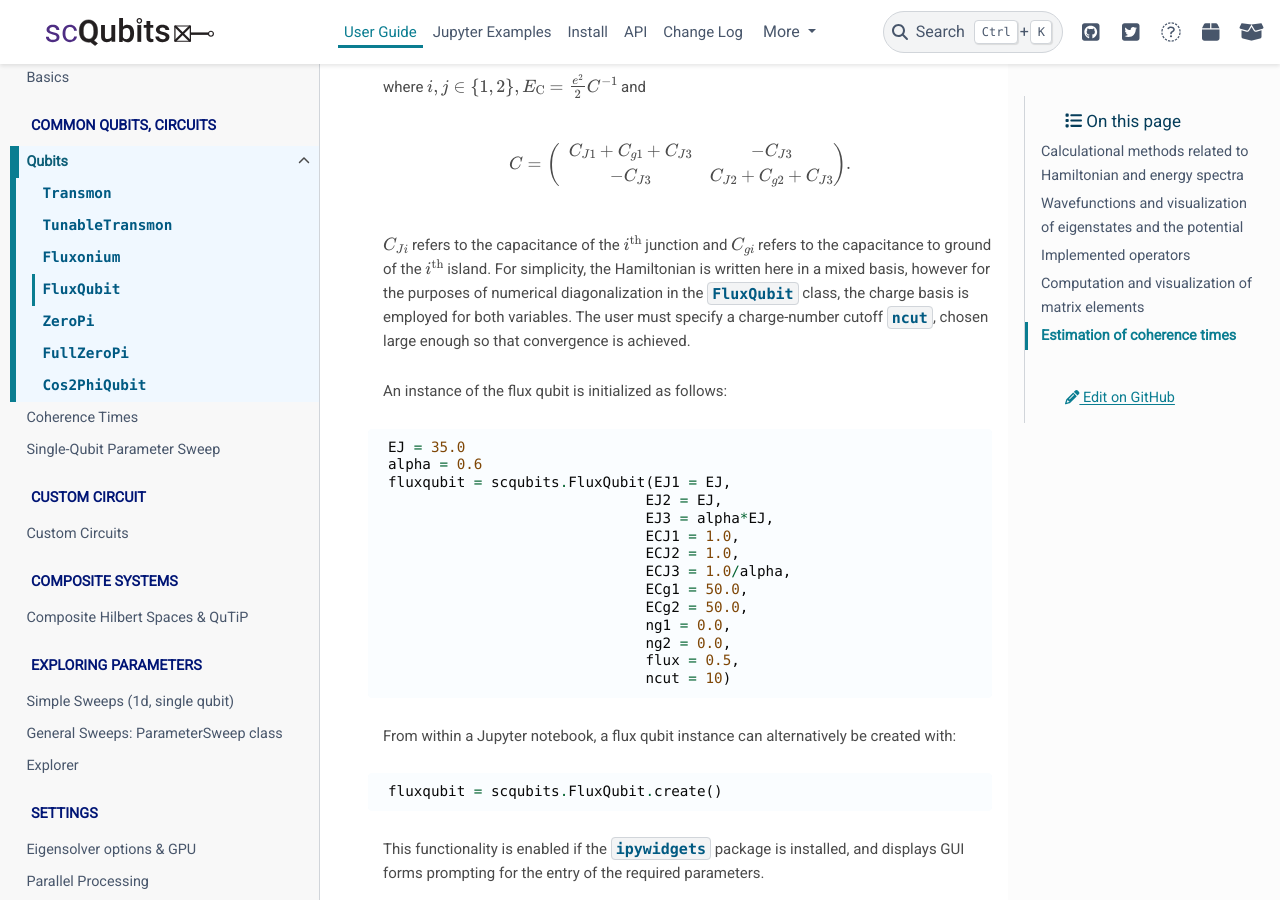
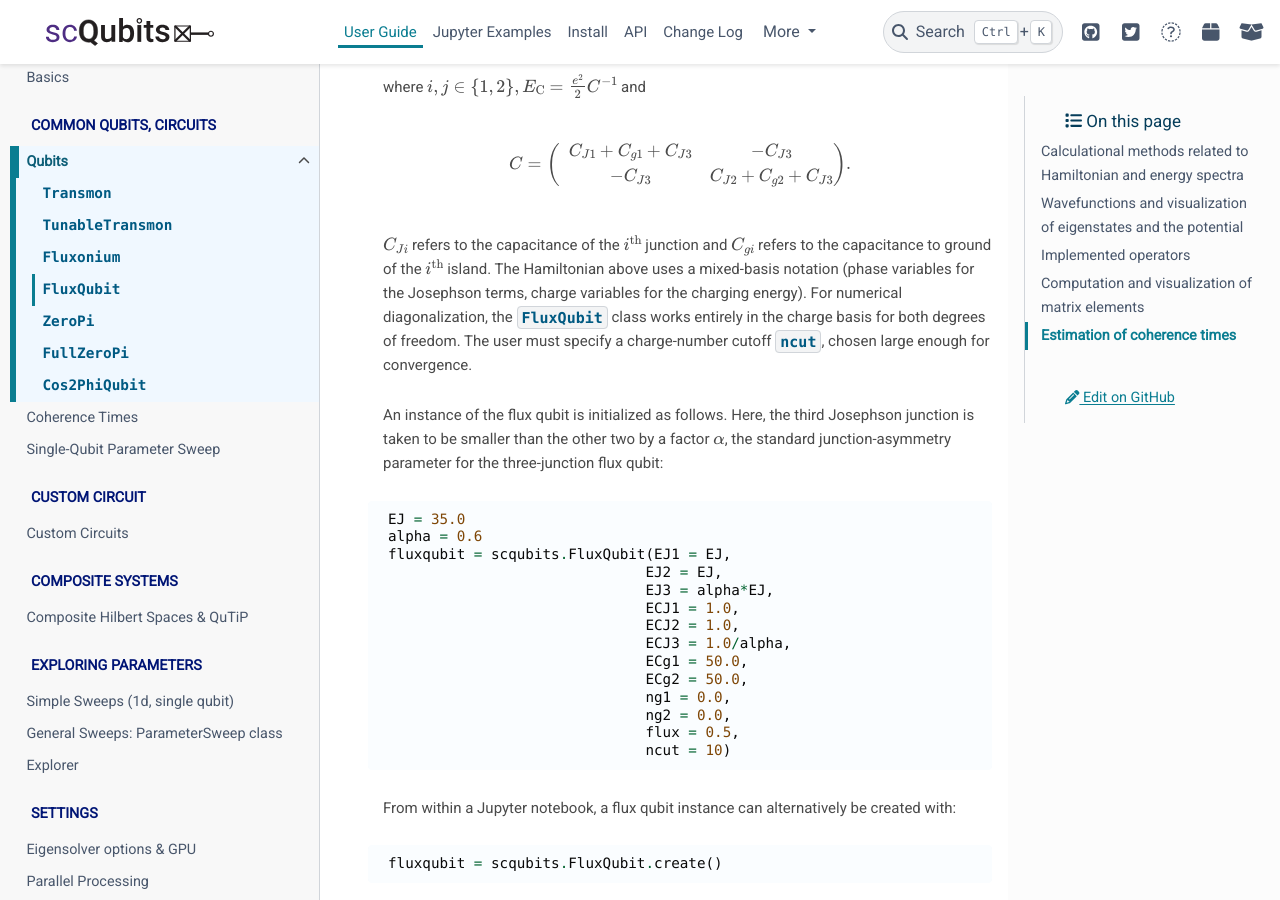
Before and after one commit to scqubits/scqubits-doc, a Sphinx documentation site: the page built from docs/source/guide/qubits/flux_qubit.rst, in a window 1280 px wide and 900 px high, scrolled down 609 px. Built offline with Sphinx 7.4.7 and the PyData theme 0.15.4, drawn with Linux system fonts in a browser that asks for light colours; pages that are not in the unit, such as notebooks, are missing from menus.

Commit message:
prose pass: substantive items from review notes
- flux_qubit.rst: rewrite the "For simplicity" sentence (the
  mixed-basis notation isn't a simplification, it's the standard
  physics notation); add a one-line explanation of the alpha
  asymmetry parameter used in the example code.
- guide-units.rst: add a .. warning:: about silently-wrong coherence
  times when the units setting doesn't match the energy scale used
  for qubit parameters.
- hilbertspace.ipynb: explain the identity_wrap argument order
  (which subsystem the operator lives in vs. the full subsystem list).
- paramsweep.ipynb: promote the param_name constraint from a
  trailing "Note: ..." line to a proper .. note:: admonition that
  precedes the code.
- paramsweep2-deepcopy.ipynb: fix malformed ".. note:" (single
  colon) -> ".. note::" so it renders as an admonition.

Co-Authored-By: Claude Opus 4.7 (1M context) <noreply@anthropic.com>

```diff
--- a/docs/source/guide/qubits/flux_qubit.rst
+++ b/docs/source/guide/qubits/flux_qubit.rst
@@ -27,9 +27,9 @@ where :math:`i,j \in \{1,2\}, E_\text{C}=\tfrac{e^2}{2}C^{-1}` and
    -C_{J3} & C_{J2}+C_{g2}+C_{J3}
    \end{matrix}\right).
 
-:math:`C_{Ji}` refers to the capacitance of the :math:`i^\text{th}` junction and :math:`C_{gi}` refers to the capacitance to ground of the :math:`i^\text{th}` island. For simplicity, the Hamiltonian is written here in a mixed basis, however for the purposes of numerical diagonalization in the ``FluxQubit`` class, the charge basis is employed for both variables. The user must specify a charge-number cutoff ``ncut``, chosen large enough so that convergence is achieved.
+:math:`C_{Ji}` refers to the capacitance of the :math:`i^\text{th}` junction and :math:`C_{gi}` refers to the capacitance to ground of the :math:`i^\text{th}` island. The Hamiltonian above uses a mixed-basis notation (phase variables for the Josephson terms, charge variables for the charging energy). For numerical diagonalization, the ``FluxQubit`` class works entirely in the charge basis for both degrees of freedom. The user must specify a charge-number cutoff ``ncut``, chosen large enough for convergence.
 
-An instance of the flux qubit is initialized as follows::
+An instance of the flux qubit is initialized as follows. Here, the third Josephson junction is taken to be smaller than the other two by a factor :math:`\alpha`, the standard junction-asymmetry parameter for the three-junction flux qubit::
 
    EJ = 35.0
    alpha = 0.6
--- a/docs/source/guide/settings/guide-units.rst
+++ b/docs/source/guide/settings/guide-units.rst
@@ -22,3 +22,9 @@ The current units setting can be obtained with the ``get_units`` function. A new
 
 scqubits also includes several helper functions for convenient conversion from the current system units to and
 from `Hz`. This is accomplished with functions ``to_standard_units`` and ``from_standard_units``.
+
+.. warning::
+
+   Coherence-time formulas treat the Hamiltonian energies directly as frequencies, so the units setting must match
+   the energy scale used when defining qubit parameters. Inconsistent units produce incorrect coherence times
+   silently — no error is raised.
```
Also changed, not shown: docs/source/guide/hilbertspace/ipynb/hilbertspace.ipynb, docs/source/guide/parametersweep/ipynb/paramsweep.ipynb, docs/source/guide/parametersweep/ipynb/paramsweep2-deepcopy.ipynb.
